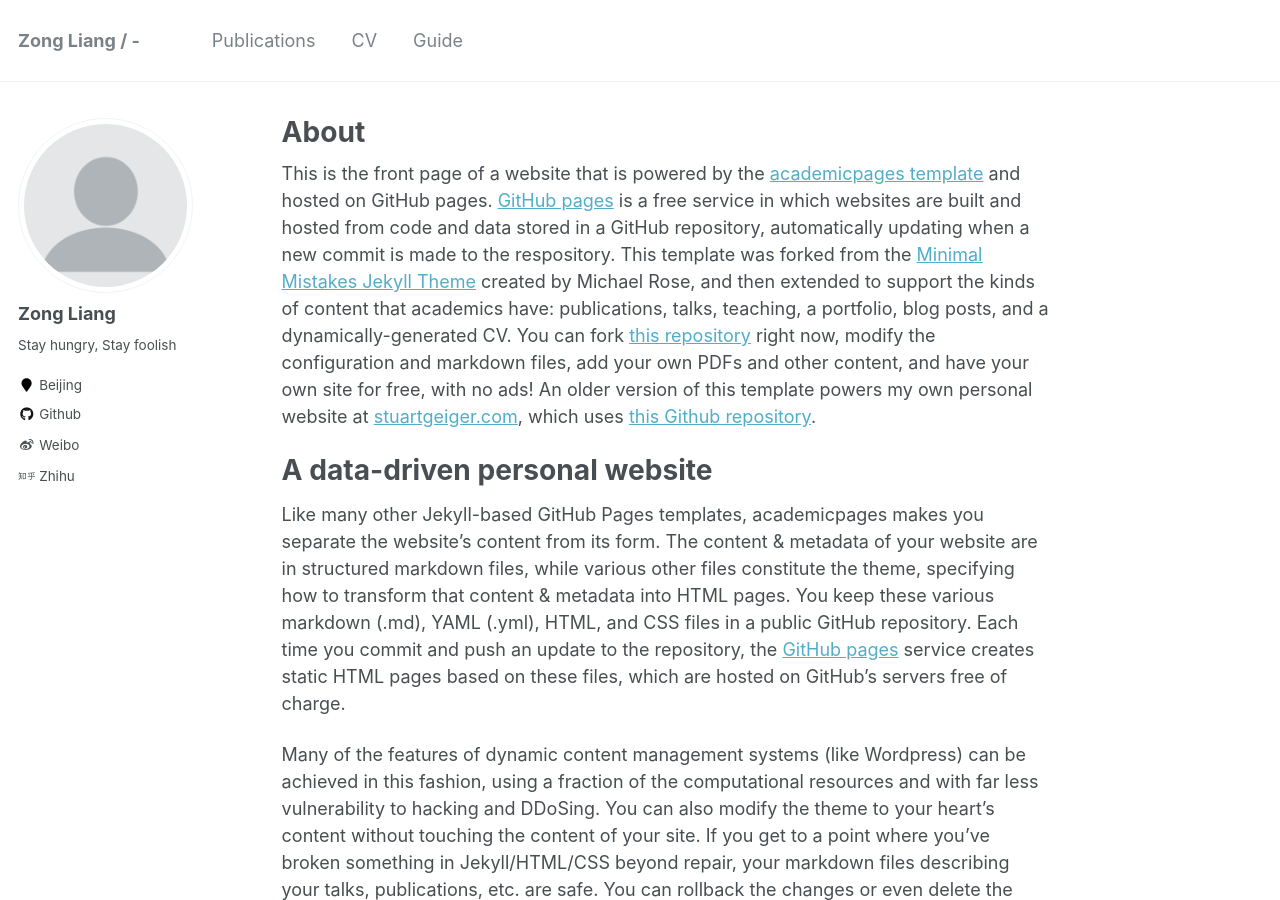
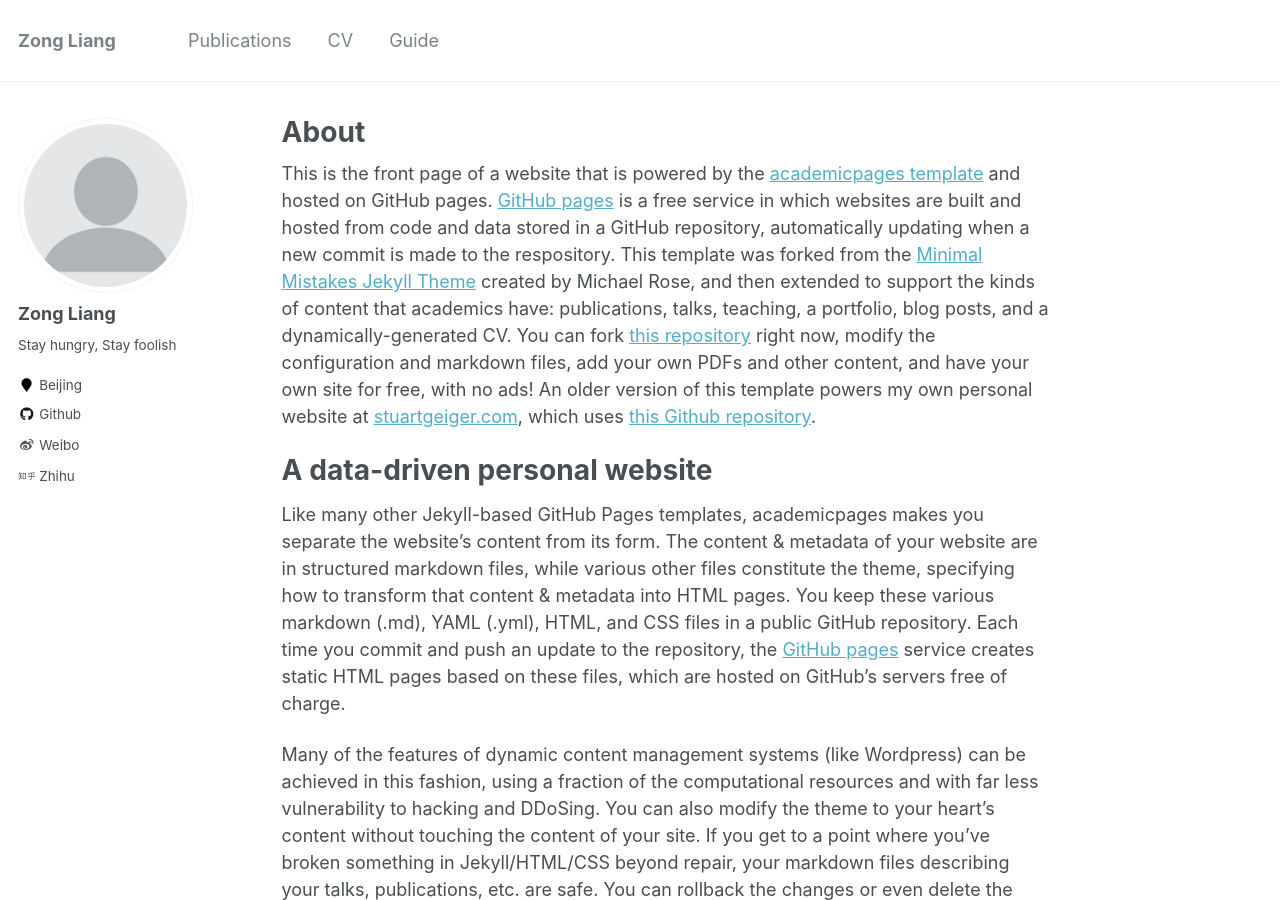
Before and after one commit to ZongL/zongl.github.io, a Jekyll site: the page built from _pages/about.md, in a window 1280 px wide and 900 px high. Built offline with Jekyll 4.4.1, drawn with Linux system fonts in a browser that asks for light colours.

```diff
--- a/_config.yml
+++ b/_config.yml
@@ -7,7 +7,7 @@
 
 # Site Settings
 locale                   : "en-US"
-title                    : "Zong Liang / - "
+title                    : "Zong Liang"
 title_separator          : "-"
 name                     : &name "Your Name"
 description              : &description "personal description"
```
